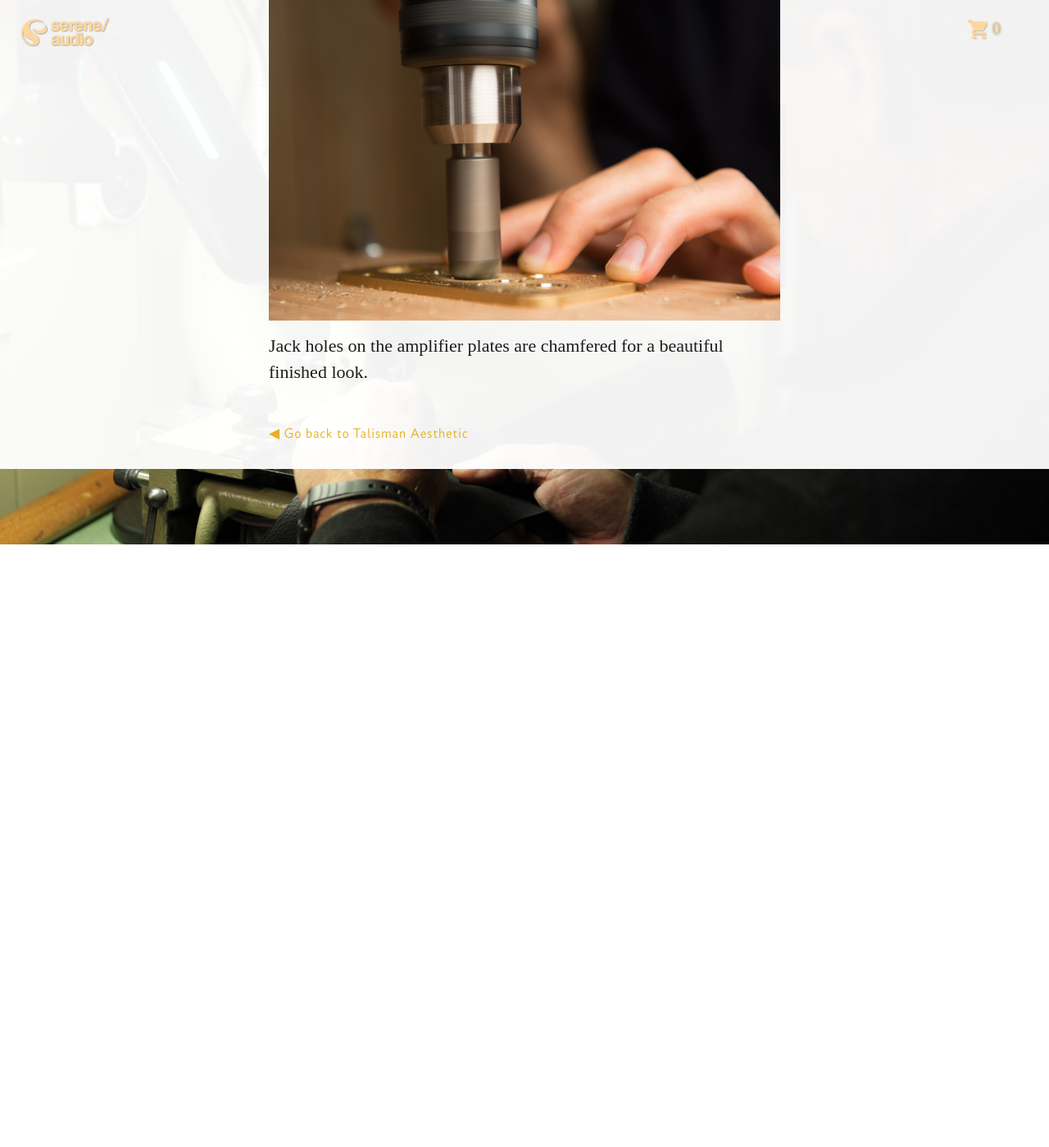
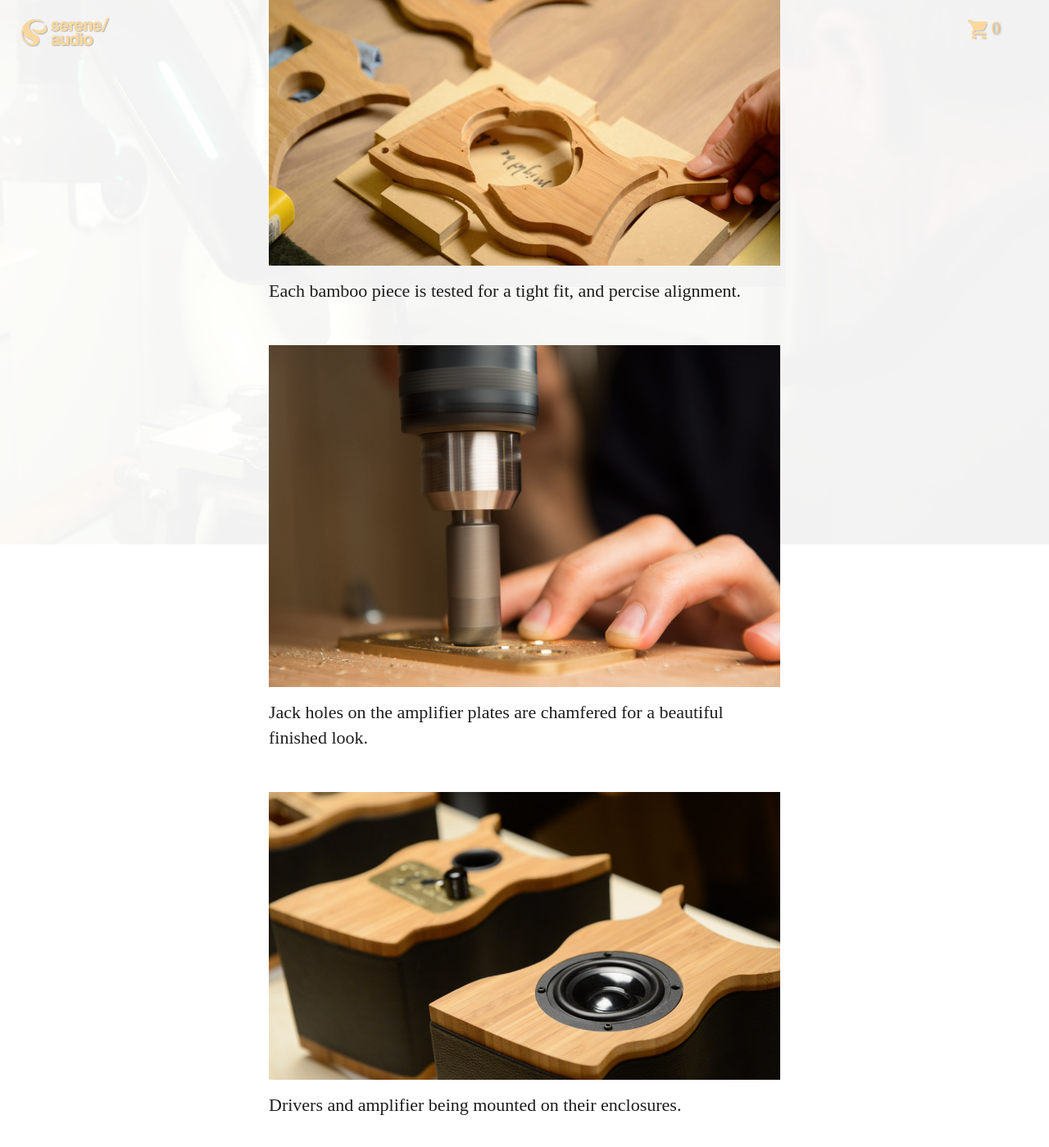
Before and after one commit to sereneaudio/sereneaudio, a Jekyll site: the page built from pages/workshop.html, in a window 1280 px wide and 1400 px high, scrolled down 3162 px. Shown: the whole window at 82% size. Built offline with Jekyll 4.4.1, drawn with Linux system fonts in a browser that asks for light colours; some web fonts are replaced.

Commit message:
Added Sia's image to the story page + other stuff

```diff
--- a/_layouts/default.html
+++ b/_layouts/default.html
@@ -6,7 +6,7 @@
 
     {% include head.html %}
 
-    <body >
+    <body class="fc-sidecart--bypass">
 
         {% include header.html %}
 
--- a/pages/workshop.html
+++ b/pages/workshop.html
@@ -83,8 +83,17 @@
                             Where the leather ends meet, we use brass nails to secure it in place.</p>
 
                         <div class="col-xs-24" style="padding:2rem"></div>
+                        <img src="/images/workshop/bamboo_fitting.jpg" style="width:100%">
+                        <p>Each bamboo piece is tested for a tight fit, and percise alignment. </p>
+
+                        <div class="col-xs-24" style="padding:2rem"></div>
                         <img src="/images/workshop/DSC_9435.jpg" style="width:100%">
                         <p>Jack holes on the amplifier plates are chamfered for a beautiful finished look.</p>
+
+                        <div class="col-xs-24" style="padding:2rem"></div>
+                        <img src="/images/workshop/mounting_driver_amp.jpg" style="width:100%">
+                        <p>Drivers and amplifier being mounted on their enclosures. </p>
+
                         <div class="col-xs-24" style="padding:2rem"></div>
                         <h4 class="light_on_dark" style="margin-bottom:2em;">
                             <a  style="color:#e5b123; " href="/talisman/#aesthetic"> &#9664  Go back to Talisman Aesthetic</a>
```
Also changed, not shown: 404.html (added, +41 -0 lines), pages/story.html (+7 -12 lines), images/Sia.png (added), images/workshop/bamboo_fitting.jpg (added), images/workshop/mounting_driver_amp.jpg (added), 1 other file.
